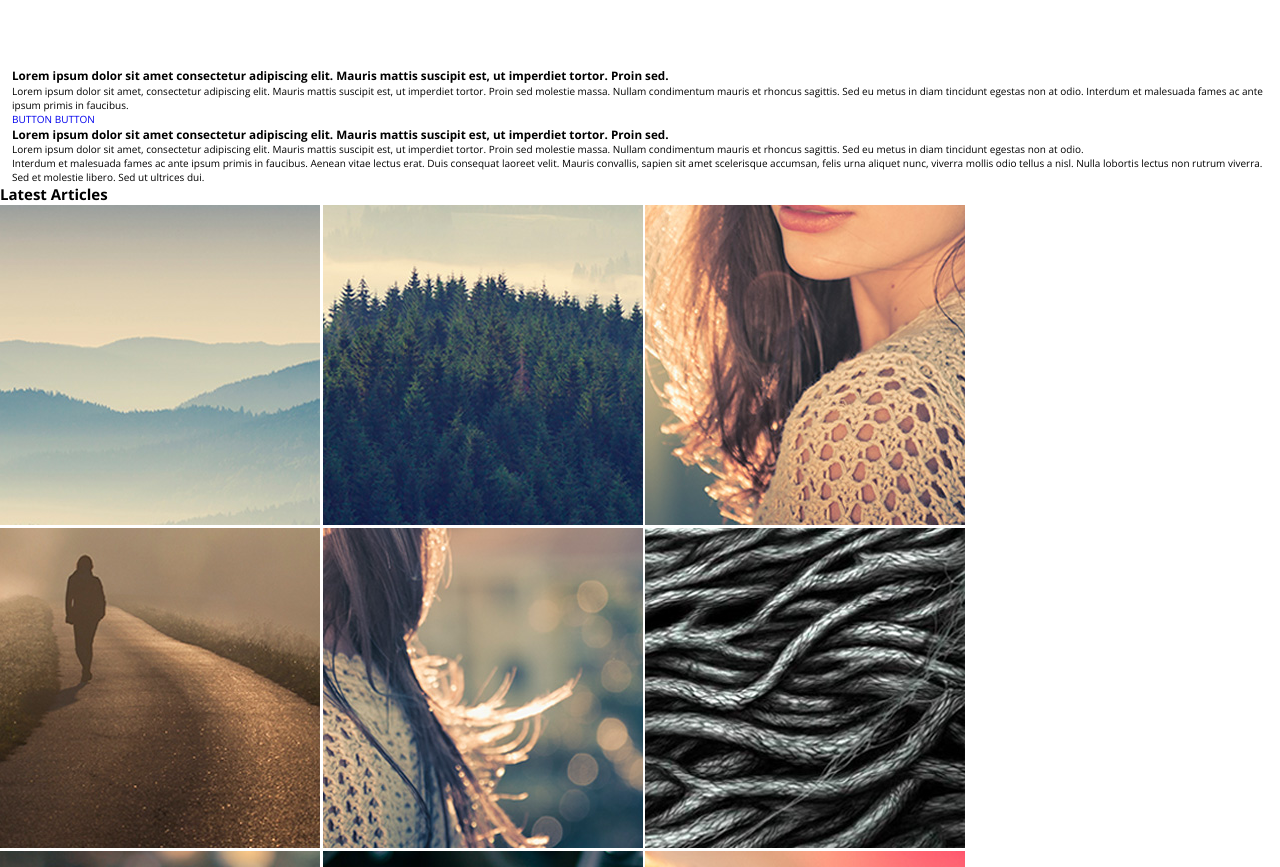
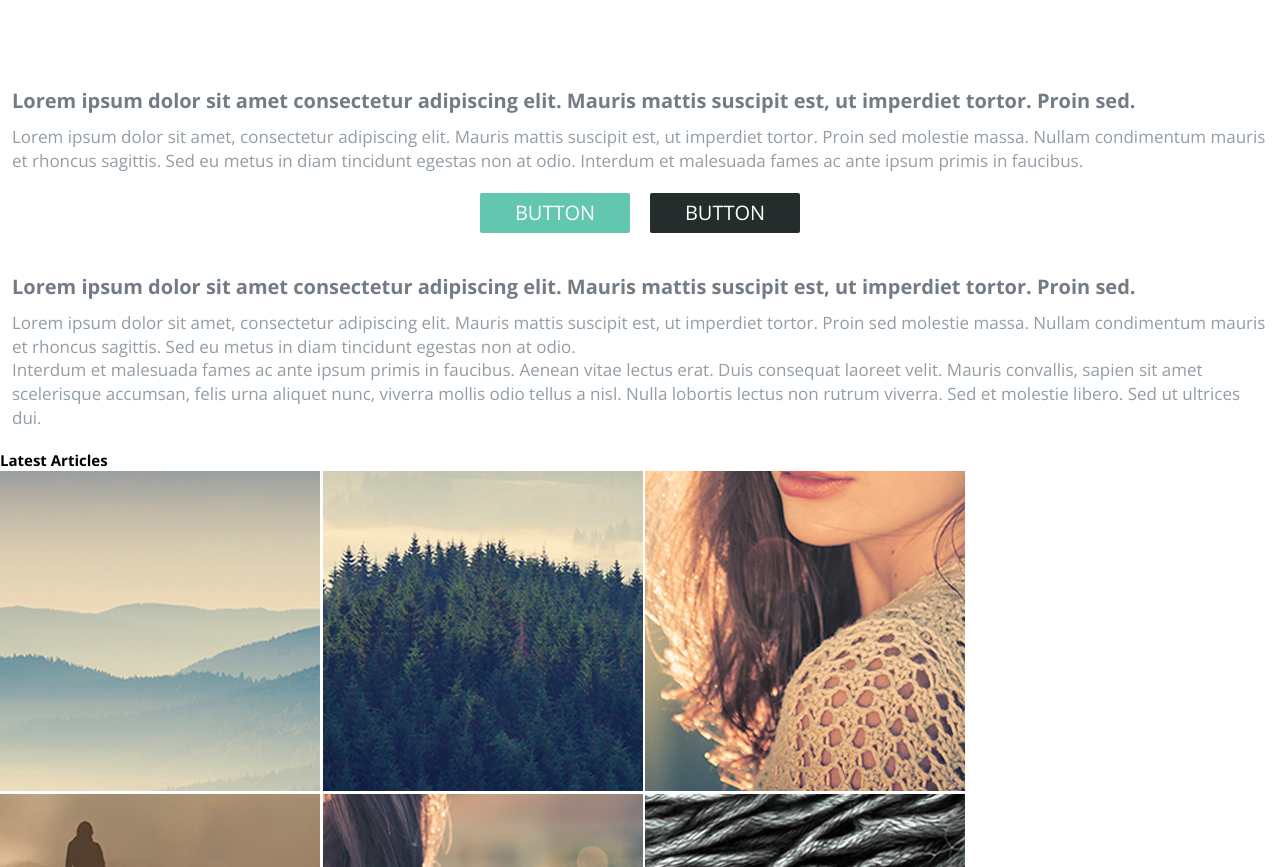
Before and after one commit to EdsonMateus1/projetojsraiz, a plain HTML site: page index.html in a window 1280 px wide. Shown: the part 1646-2513 px from the top of the page. Drawn offline with nearby package versions, Linux system fonts and the light colour scheme.

Commit message:
contend section

```diff
--- a/index.html
+++ b/index.html
@@ -130,10 +130,10 @@
     </div>
     <!-- container card-->
 
-    <!-- container -->
-    <div class="container">
-      <section id="contend">
-        <article>
+    <!-- container contend-->
+    <section id="contend">
+      <div class="container">
+        <article class="contend__anticle">
           <h3>
             Lorem ipsum dolor sit amet consectetur adipiscing elit. Mauris
             mattis suscipit est, ut imperdiet tortor. Proin sed.
@@ -145,11 +145,13 @@
             tincidunt egestas non at odio. Interdum et malesuada fames ac ante
             ipsum primis in faucibus.
           </p>
-          <a href="#">BUTTON</a>
-          <a href="#">BUTTON</a>
+          <div class="btn-container">
+            <a class="button btn-primary" href="#">BUTTON</a>
+            <a class="button btn-secundary" href="#">BUTTON</a>
+          </div>
         </article>
 
-        <article>
+        <article class="contend__anticle">
           <h3>
             Lorem ipsum dolor sit amet consectetur adipiscing elit. Mauris
             mattis suscipit est, ut imperdiet tortor. Proin sed.
@@ -168,9 +170,9 @@
             viverra. Sed et molestie libero. Sed ut ultrices dui.
           </p>
         </article>
-      </section>
-    </div>
-    <!-- container -->
+      </div>
+    </section>
+    <!-- container contend-->
 
     <section>
       <h2>Latest Articles</h2>
--- a/style/main.css
+++ b/style/main.css
@@ -197,21 +197,52 @@ img {
 }
 /*user-card-section*/
 
-
 /*contend-section*/
 #contend {
 }
 
+.contend__anticle {
+  margin: 2rem 0;
+}
 
+.contend__anticle h3 {
+  color: #737c85;
+  font-size: 2rem;
+  margin-bottom: 1rem;
+}
 
+.contend__anticle p {
+  font-size: 1.7rem;
+  color: #929da5;
+}
 
+.button {
+  color: #fff;
 
+  font-size: 2rem;
+  width: 50%;
+  height: 40px;
 
+  display: inline-flex;
+  align-items: center;
+  justify-content: center;
 
+  border-radius: 2px;
+}
 
-
-
-
+.btn-primary {
+  background-color: #63c6ae;
+}
+.btn-secundary {
+  background-color: #242c2c;
+}
+.btn-container {
+  margin-top: 2rem;
+  display: flex;
+  align-items: center;
+  justify-content: center;
+  gap: 2rem;
+}
 
 /*contend-section*/
 
@@ -221,4 +252,8 @@ img {
     grid-template-columns: repeat(4, 1fr);
     gap: 1.5rem;
   }
+
+  .button{
+    width: 150px;
+  }
 }
```
